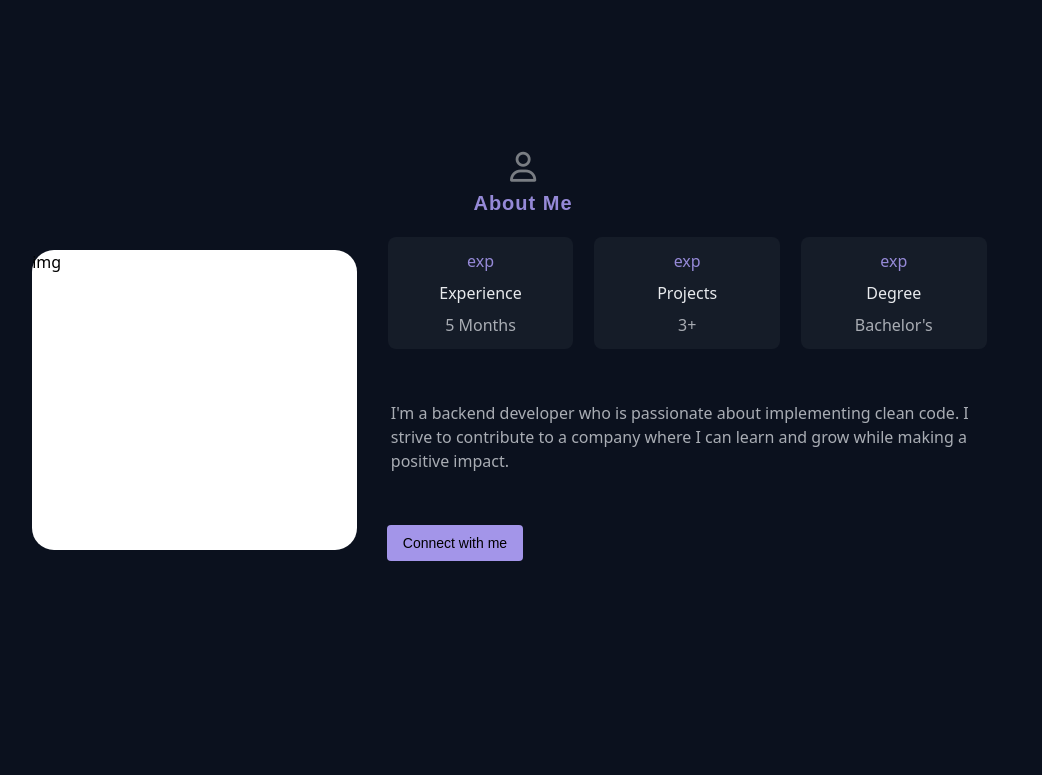
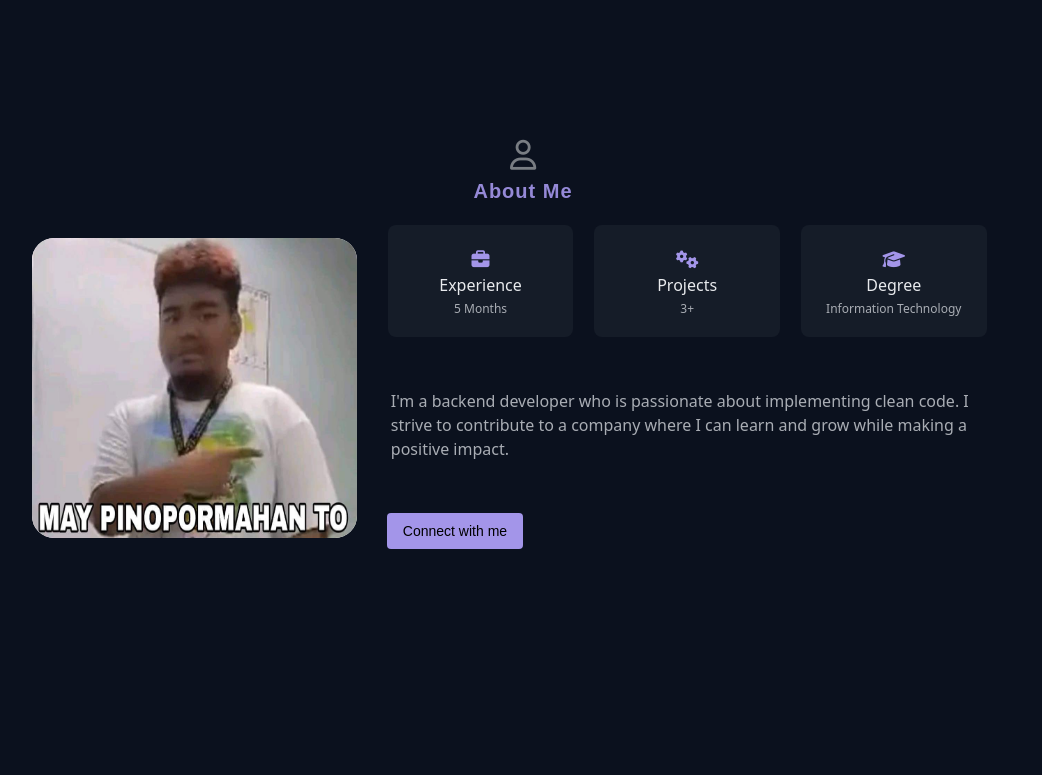
Before and after one commit to reydm-7166/portfolio-react, a React app: page / in a window 1280 px wide. Shown: the part 327-1102 px from the top of the page, without its empty margins (117-1159 px from the left). Built offline with nearby package versions, Linux system fonts and the light colour scheme.

Commit message:
added image

```diff
--- a/src/Components/Cards/SkillCards.js
+++ b/src/Components/Cards/SkillCards.js
@@ -1,10 +1,12 @@
 function SkillCards(props)
 {
+    let { icon, title, details } = props.data
+
     return (
         <div id="card" className="bg-[#151C28] w-[31%] h-24 rounded-lg flex flex-col justify-center items-center md:w-[29%] md:h-28">
-            <p className="my-1 text-[#9589D7] text-sm md:text-base">{ props.icon }</p>
-            <p className="my-1 text-[#E8EAED] text-sm md:text-base">{ props.title }</p>
-            <p className="my-1 text-[#A9ADB4] text-sm md:text-base">{ props.details }</p>
+            <p className="text-[#A395E9] text-sm md:text-lg">{ icon }</p>
+            <p className="text-[#E8EAED] text-sm md:text-base">{ title }</p>
+            <p className="text-[#A9ADB4] mt-1 text-sm md:text-center md:text-xs">{ details }</p>
         </div>
     )
 }
--- a/src/Components/MainContainer.js
+++ b/src/Components/MainContainer.js
@@ -6,7 +6,7 @@ import Skills from './Sections/Skills';
 
 function MainContainer() {
     return (
-        <div className="Background pt-3">
+        <div className="Background">
             <NavigationBar />
             <Profile />
             <About />
--- a/src/Components/Sections/About.css
+++ b/src/Components/Sections/About.css
@@ -4,3 +4,7 @@
     height: 500px;
     width: 500px;
 }
+
+img {
+    object-fit: cover;
+}
--- a/src/Components/Sections/About.js
+++ b/src/Components/Sections/About.js
@@ -1,4 +1,23 @@
 import SkillCards from "../Cards/SkillCards";
+import Tiger from '../../Assets/img/tigeroh.jpg'
+
+const obj = {
+    experience: {
+        icon: <i class='fa-solid fa-briefcase'></i>,
+        title: "Experience",
+        details: "5 Months"
+    },
+    projects: {
+        icon: <i class="fa-solid fa-gears"></i>,
+        title: "Projects",
+        details: "3+"
+    },
+    degree: {
+        icon: <i class="fa-solid fa-graduation-cap"></i>,
+        title: "Degree",
+        details: "Information Technology"
+    }
+}
 
 function About()
 {
@@ -11,13 +30,14 @@ function About()
 
             <div id="DetailsContainer" className="mt-2 flex flex-wrap md:w-full md:h-full">
                 <div id="Image" className="bg-white rounded-[22px] w-80 m-auto h-64 sm:w-80 md:w-[33%] md:h-[300px]">
-                    img
+                    <img src={Tiger} alt="" className="w-full h-full rounded-[22px]"/>
                 </div>
                 <div id="detailsSection" className="w-full min-h-[300px] h-fit mt-12 md:w-4/6 md:mt-0">
                     <div id="cardContainer" className="h-1/2 px-2 flex flex-wrap justify-evenly">
-                        <SkillCards icon="exp" title="Experience" details="5 Months"></SkillCards>
-                        <SkillCards icon="exp" title="Projects" details="3+"></SkillCards>
-                        <SkillCards icon="exp" title="Degree" details="Bachelor's"></SkillCards>
+
+                        <SkillCards data={obj.experience}></SkillCards>
+                        <SkillCards data={obj.projects}></SkillCards>
+                        <SkillCards data={obj.degree}></SkillCards>
                     </div>
                     <div id="Objectives" className="h-fit px-2 py-1 w-full flex mt-8 md:mt-3 justify-center lg:mt-10">
                         <div className="m-2 min-h-fit">
--- a/src/Components/Template/NavigationBar.js
+++ b/src/Components/Template/NavigationBar.js
@@ -5,7 +5,7 @@ import DarkMode from '../Buttons/DarkLightMode';
 
 function NavigationBar() {
     return (
-        <div className="h-16 flex items-center max-w-screen-lg m-auto rounded-md shadow-lg">
+        <div className="h-16 flex items-center max-w-screen-lg m-auto rounded-md shadow-lg sticky top-0 bg-[#0B111E]">
             <Name class="flex-1 px-8 text-xl w-64 oswald-font text-[#9589D7]"></Name>
             <Skills class="flex-none text-l oswald-font underline underline-offset-4 mx-4 cursor-pointer text-[#9589D7]"></Skills>
             <Project class="flex-none text-l oswald-font underline underline-offset-4 mx-4 rounded-md text-center p-2 cursor-pointer text-[#9589D7]"></Project>
```
Also changed, not shown: src/Assets/img/tigeroh.jpg (added), src/Components/MainContainer.css (line endings or trailing spaces).
